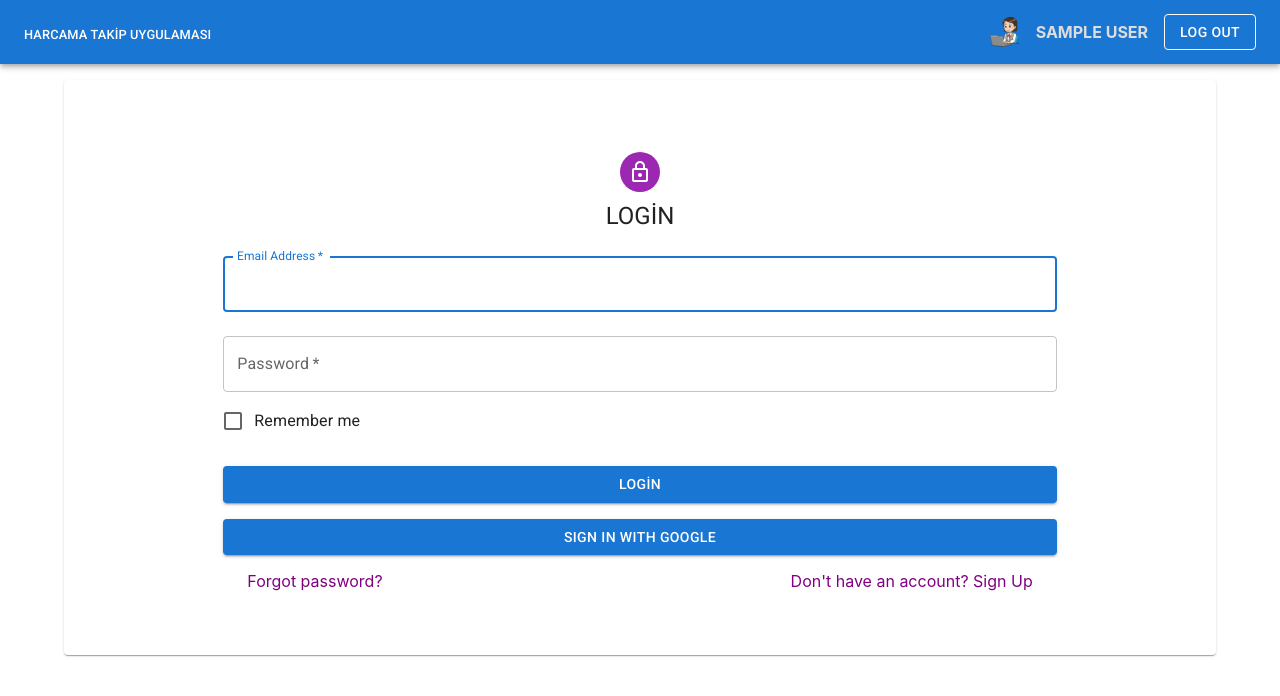
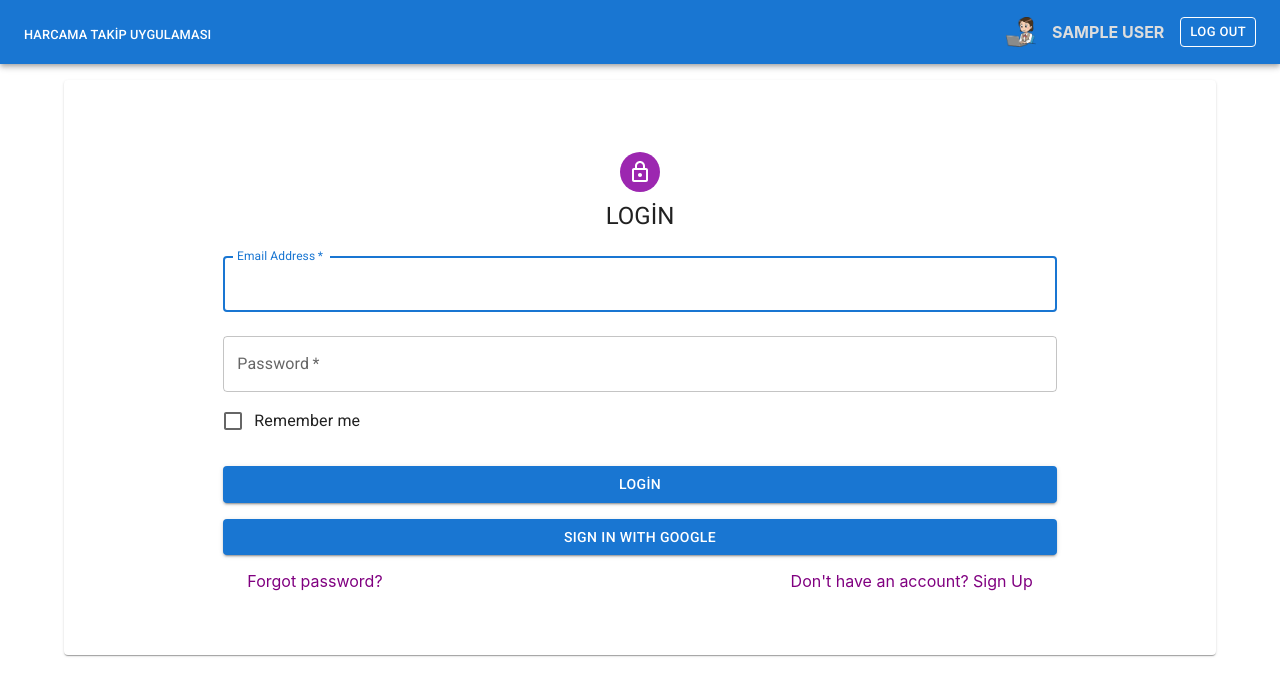
Before and after one commit to erdemir123/harcama-takip-uygulamasi, a React (Create React App) app: page /login in a window 1280 px wide. Shown: the top 696 px of the page. Built offline with nearby package versions, Linux system fonts and the light colour scheme; no server answers; sample sign-in values are in the browser's storage.

Commit message:
Navbar designed

```diff
--- a/src/components/Navbar.jsx
+++ b/src/components/Navbar.jsx
@@ -32,7 +32,7 @@ const Navbar = () => {
                 <Button
                   variant="outlined"
                   color="inherit"
-                  size="x-small"
+                  size="small"
                   onClick={() => logOut(navigate, dispatch)}
                   className={styles.logOut}
                 >
```
